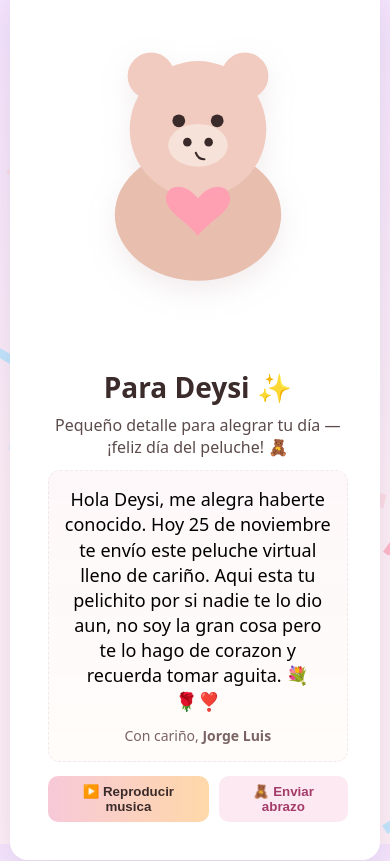
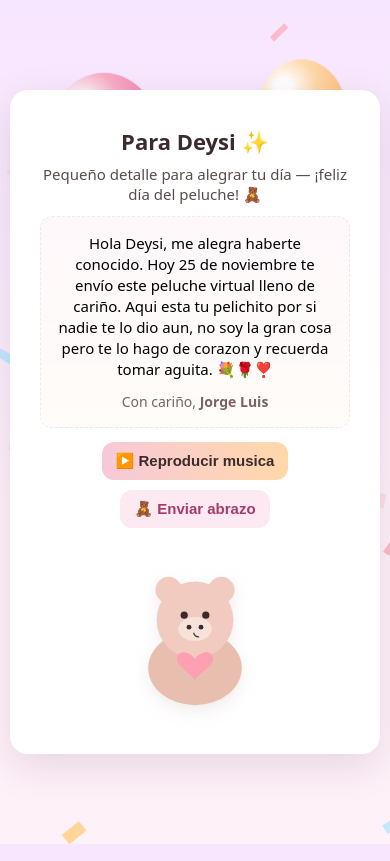
Before and after one commit to Huamani666/Tarjte_Deysi, a plain HTML site: page index.html in a window 390 px wide. Shown: the top 861 px of the page. Drawn offline with Linux system fonts and the light colour scheme.

Commit message:
Update index.html

```diff
--- a/index.html
+++ b/index.html
@@ -4,9 +4,9 @@
   <meta charset="utf-8" />
   <meta name="viewport" content="width=device-width,initial-scale=1" />
   <title>Detalle para Deysi — Tarjeta</title>
-  <style>
+<style>
     :root{
-        --bg:#F7E6FF; /* lila suave */
+        --bg:#F7E6FF;
         --card:#ffffff;
         --accent:#F7C9D9;
         --accent-2:#FFD8A9;
@@ -15,12 +15,18 @@
     *{box-sizing:border-box}
     html,body{height:100%}
     body{
-      margin:0; font-family:system-ui,-apple-system,Segoe UI,Roboto,Helvetica,Arial; background:linear-gradient(180deg,var(--bg),#FFF1F8 60%); display:flex; align-items:center; justify-content:center; padding:32px;
-      overflow:hidden;
+      margin:0;
+      font-family:system-ui,-apple-system,Segoe UI,Roboto,Helvetica,Arial;
+      background:linear-gradient(180deg,var(--bg),#FFF1F8 60%);
+      display:flex;
+      align-items:center;
+      justify-content:center;
+      padding:32px 16px;
+      overflow-y:auto;  /* 🔥 permite scroll en celular */
     }
 
-    /* fondo de globos */
-    .balloon {position:absolute; border-radius:50%; opacity:0.95;}
+    /* globos */
+    .balloon {position:absolute; border-radius:50%; opacity:0.95; z-index:0;}
     .b1{width:120px;height:150px; background:radial-gradient(circle at 30% 25%, #ffffff 10%, #f7a9c2 30%, #f06aa8 65%); left:10%; top:10%; animation:float 7s ease-in-out infinite;}
     .b2{width:90px;height:110px; background:radial-gradient(circle at 30% 25%, #fff 8%, #ffd9a8 30%, #ffb86b 65%); right:12%; top:8%; animation:float 6.2s ease-in-out .3s infinite;}
     .b3{width:70px;height:90px; background:radial-gradient(circle at 30% 25%, #fff 8%, #c8e9ff 30%, #7fc9ff 65%); left:25%; bottom:10%; animation:float 8s ease-in-out .6s infinite;}
@@ -29,36 +35,80 @@
 
     /* tarjeta */
     .card{
-      width:min(740px,95vw); max-width:900px; background:var(--card); border-radius:18px; padding:28px; box-shadow:0 12px 40px rgba(37,20,60,0.12); display:grid; grid-template-columns:1fr 340px; gap:20px; align-items:center; position:relative; z-index:2;
+      width:min(740px,95vw);
+      max-width:900px;
+      background:var(--card);
+      border-radius:18px;
+      padding:24px;
+      box-shadow:0 12px 40px rgba(37,20,60,0.12);
+      display:grid;
+      grid-template-columns:1fr 340px;
+      gap:20px;
+      align-items:center;
+      position:relative;
+      z-index:2;
     }
     .left{padding:10px}
     h1{margin:6px 0 8px; font-size:28px; color:var(--text)}
     p.lead{margin:0 0 12px; color:#5b4b4b}
 
-    /* oso (SVG container) */
+    /* oso */
     .bear-wrap{display:flex; align-items:center; justify-content:center}
     svg{width:320px; height:auto; display:block}
 
-    /* mensaje decorado */
-    .message{background:linear-gradient(180deg, rgba(247,201,217,.14), rgba(255,232,208,.12)); padding:16px; border-radius:12px; border:1px dashed rgba(150,110,120,0.12)}
+    /* mensaje */
+    .message{
+      background:linear-gradient(180deg, rgba(247,201,217,.14), rgba(255,232,208,.12));
+      padding:16px;
+      border-radius:12px;
+      border:1px dashed rgba(150,110,120,0.12)
+    }
     .message p{margin:0; font-size:18px; line-height:1.4}
     .from{margin-top:12px; font-size:14px; color:#7a6363}
 
     /* botones */
-    .controls{display:flex; gap:10px; margin-top:14px}
-    button{cursor:pointer; border:0; padding:8px 12px; border-radius:10px; font-weight:600}
+    .controls{display:flex; gap:10px; margin-top:14px; flex-wrap:wrap}
+    button{
+      cursor:pointer;
+      border:0;
+      padding:10px 14px; /* 🔥 más fácil tocar */
+      border-radius:12px;
+      font-weight:600;
+      font-size:16px;
+    }
     .btn-play{background:linear-gradient(90deg,var(--accent),var(--accent-2)); color:#3b2b2b}
     .btn-hug{background:#FCE9F1; color:#a43b6b}
 
-    /* responsive */
-    @media (max-width:880px){.card{grid-template-columns:1fr; text-align:center} .bear-wrap{order:-1}}
+    /* 🔥 MODO CELULAR */
+    @media (max-width:880px){
+        body{padding:20px 8px;}
+
+        .card{
+            grid-template-columns:1fr;
+            text-align:center;
+            padding:20px;
+            gap:16px;
+        }
+        h1{font-size:24px;}
+        p.lead{font-size:15px;}
+        .message p{font-size:16px;}
+        svg{width:220px;} /* 🔥 más pequeño en móvil */
+        .controls{justify-content:center;}
+    }
+
+    @media (max-width:480px){
+        svg{width:180px;}
+        h1{font-size:22px;}
+        .message p{font-size:15px;}
+        button{font-size:15px;}
+    }
 
     /* confetti */
     .confetti{position:absolute; inset:0; pointer-events:none; z-index:1}
     .confetti .piece{position:absolute; width:8px; height:14px; opacity:0.95; transform-origin:center; animation:fall 3s linear infinite}
     @keyframes fall{0%{transform:translateY(-10vh) rotate(0)}100%{transform:translateY(110vh) rotate(720deg)}}
+</style>
 
-  </style>
 </head>
 <body>
   <div class="balloon b1"></div>
```
